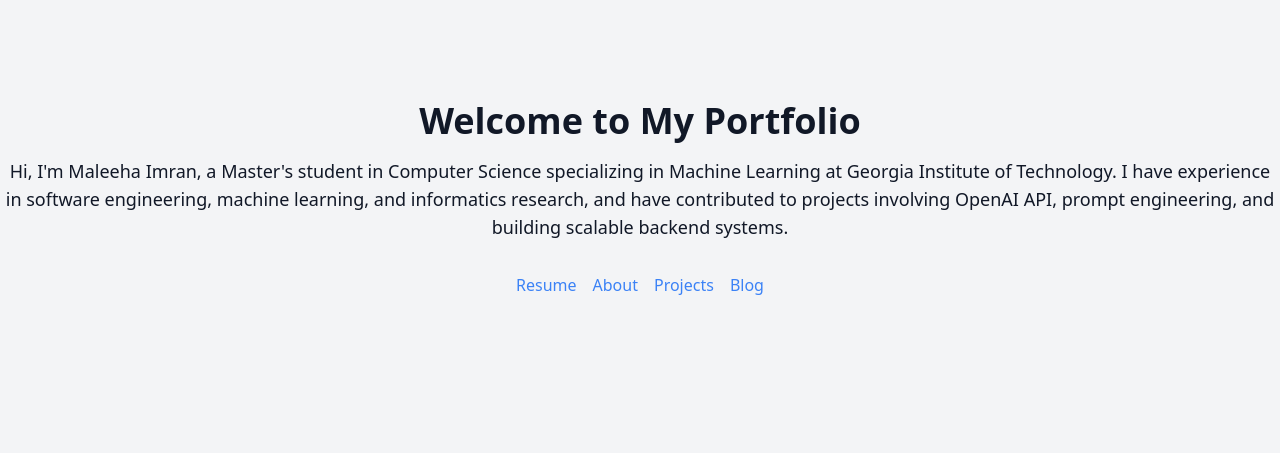
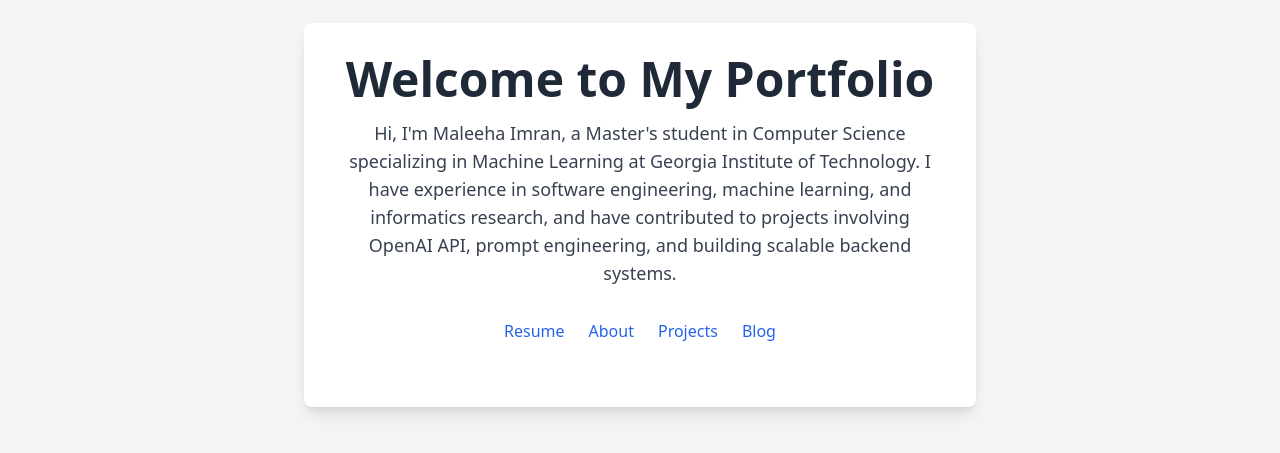
Before and after one commit to Mimran0715/Mimran0715.github.io, a Next.js app: page /mimran0715/github.io/ in a window 1280 px wide. Shown: the part 185-638 px from the top of the page. Built offline with nearby package versions, Linux system fonts and the light colour scheme.

Commit message:
updated index

```diff
--- a/pages/index.jsx
+++ b/pages/index.jsx
@@ -1,29 +1,61 @@
+// pages/index.jsx
 // pages/index.jsx
 import React from 'react';
 import Link from 'next/link';
 
 const Home = () => {
   return (
-    <div className="min-h-screen flex flex-col items-center justify-center bg-gray-100 text-gray-900">
+    <div className="min-h-screen flex items-center justify-center bg-gray-100 text-gray-900 p-4">
+      <div className="max-w-2xl w-full bg-white shadow-lg rounded-lg p-8">
         <header className="text-center mb-8">
-        <h1 className="text-4xl font-bold mb-4">Welcome to My Portfolio</h1>
-        <p className="text-lg">
+          <h1 className="text-5xl font-extrabold mb-4 text-gray-800">Welcome to My Portfolio</h1>
+          <p className="text-lg text-gray-700">
             Hi, I'm Maleeha Imran, a Master's student in Computer Science specializing in Machine Learning at Georgia Institute of Technology.
             I have experience in software engineering, machine learning, and informatics research, and have contributed to projects involving OpenAI API,
             prompt engineering, and building scalable backend systems.
           </p>
         </header>
 
-      <nav className="mb-8">
-        <ul className="flex space-x-4">
-          <li><Link href="/resume"><a className="text-blue-500 hover:underline">Resume</a></Link></li>
-          <li><Link href="/about"><a className="text-blue-500 hover:underline">About</a></Link></li>
-          <li><Link href="/projects"><a className="text-blue-500 hover:underline">Projects</a></Link></li>
-          <li><Link href="/blog"><a className="text-blue-500 hover:underline">Blog</a></Link></li>
+        <nav className="text-center mb-8">
+          <ul className="flex justify-center space-x-6">
+            <li><Link href="/resume"><a className="text-blue-600 hover:text-blue-800 font-medium">Resume</a></Link></li>
+            <li><Link href="/about"><a className="text-blue-600 hover:text-blue-800 font-medium">About</a></Link></li>
+            <li><Link href="/projects"><a className="text-blue-600 hover:text-blue-800 font-medium">Projects</a></Link></li>
+            <li><Link href="/blog"><a className="text-blue-600 hover:text-blue-800 font-medium">Blog</a></Link></li>
           </ul>
         </nav>
+      </div>
     </div>
   );
 };
 
 export default Home;
+
+// import React from 'react';
+// import Link from 'next/link';
+
+// const Home = () => {
+//   return (
+//     <div className="min-h-screen flex flex-col items-center justify-center bg-gray-100 text-gray-900">
+//       <header className="text-center mb-8">
+//         <h1 className="text-4xl font-bold mb-4">Welcome to My Portfolio</h1>
+//         <p className="text-lg">
+//           Hi, I'm Maleeha Imran, a Master's student in Computer Science specializing in Machine Learning at Georgia Institute of Technology.
+//           I have experience in software engineering, machine learning, and informatics research, and have contributed to projects involving OpenAI API,
+//           prompt engineering, and building scalable backend systems.
+//         </p>
+//       </header>
+
+//       <nav className="mb-8">
+//         <ul className="flex space-x-4">
+//           <li><Link href="/resume"><a className="text-blue-500 hover:underline">Resume</a></Link></li>
+//           <li><Link href="/about"><a className="text-blue-500 hover:underline">About</a></Link></li>
+//           <li><Link href="/projects"><a className="text-blue-500 hover:underline">Projects</a></Link></li>
+//           <li><Link href="/blog"><a className="text-blue-500 hover:underline">Blog</a></Link></li>
+//         </ul>
+//       </nav>
+//     </div>
+//   );
+// };
+
+// export default Home;
```
Lines whose indentation alone changed are shown as unchanged.
